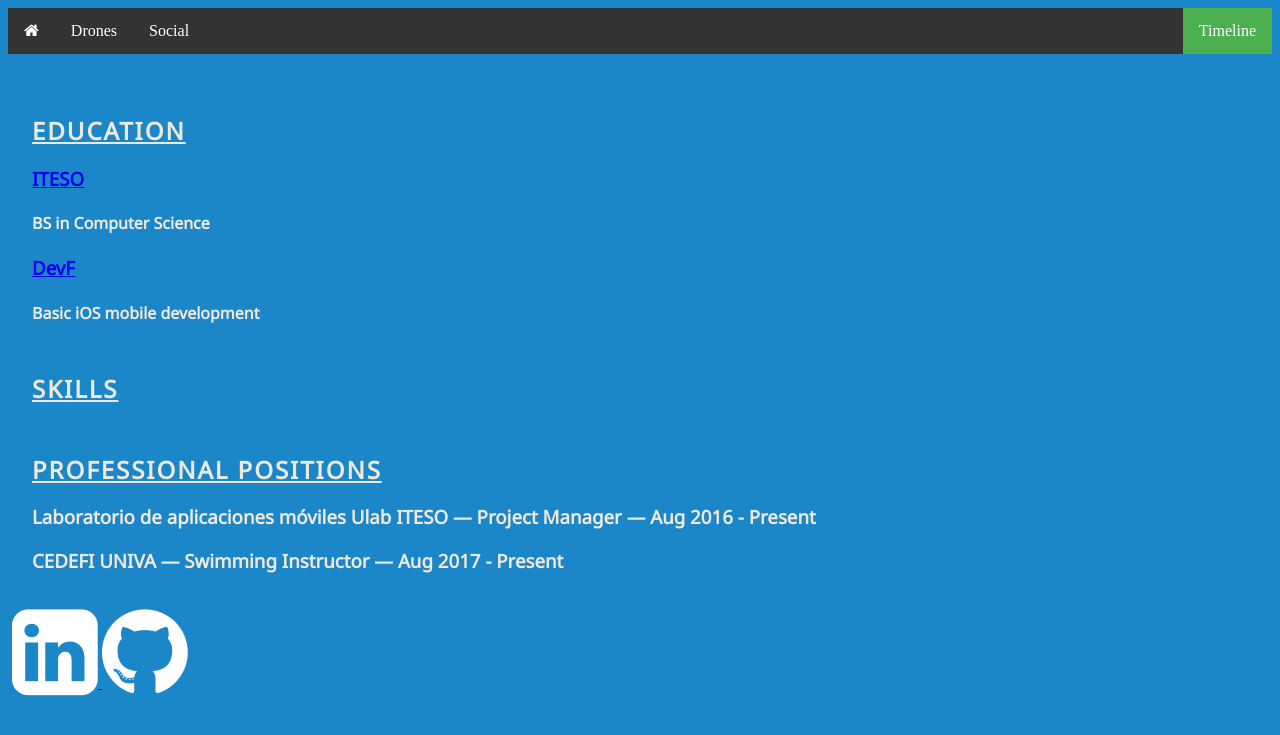
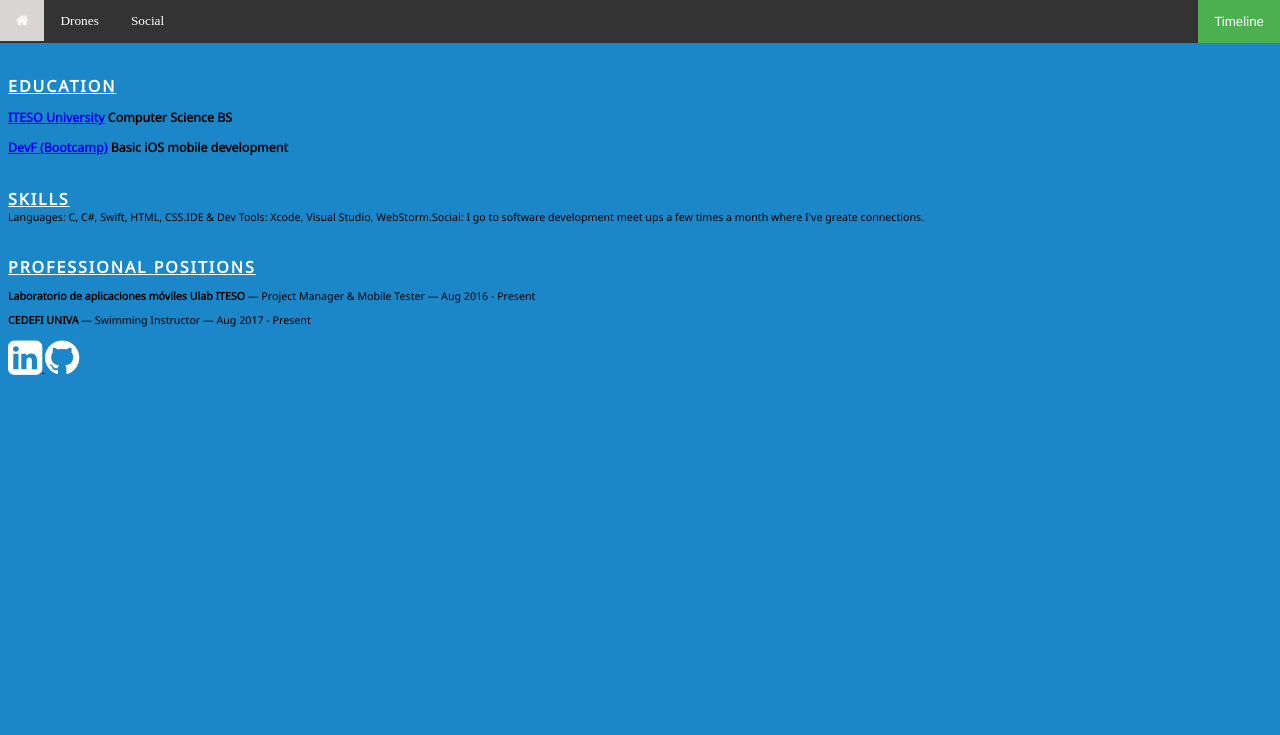
Before and after one commit to luisfergromo/luisfergromo.github.io, a PHP site: page /timeline.html in a window 1280 px wide. Shown: the top 735 px of the page. Run offline with PHP 8.4, Linux system fonts and the light colour scheme.

Commit message:
Timeline update to 2.7v Index upgrade to 3.1v Drones 2.0v Social 0.3 About me removed

```diff
--- a/social.html
+++ b/social.html
@@ -61,7 +61,7 @@
 </head>
 <body>
 <!-- NavBar -->
-<div class="topnav" id="navBar" align="center">
+<div class="topnav" align="center">
     <ul>
         <li><a class="fa fa-home" href="index.html"></a></li>
         <li><a class="fa fa-drone" href="drones.html">Drones</a></li>
--- a/timeline.html
+++ b/timeline.html
@@ -9,11 +9,23 @@
     <script type="text/javascript">Cufon.replace('h1', {fontFamily: 'Adobe Caslon Pro', hover: true})</script>
     <title>Timeline</title>
     <style>
+    body{
+        font-size: smaller;
+    }
+        div.cvInfo ul{
+            background-color: #1C87C8;
+        }
+    cvInfo{
+        display: inline-block;
+    }
+        div.paragraph{
+
+        }
     </style>
 </head>
 <body>
 <!-- NavBar -->
-<div class="topnav" id="navBar" align="center">
+<div class="topNav" align="center">
     <ul>
         <li><a class="fa fa-home" href="index.html"></a></li>
         <li><a class="fa fa-drone" href="drones.html">Drones</a></li>
@@ -23,40 +35,37 @@
         <li style="float: right"><a class="active" href="timeline.html">Timeline</a></li>
     </ul>
 </div>
-<div class="body">
+<div class="information">
     <div class="cvInfo">
         <h2><u>EDUCATION</u></h2>
-        <div>
-            <h3><b><a href="https://iteso.mx">ITESO</a></b></h3>
-            <h4>BS in Computer Science</h4>
+        <div class="paragraph">
+            <h3><b><a href="https://iteso.mx">ITESO University</a> Computer Science BS</b></h3>
         </div>
-        <div>
-            <h3><b><a href="https://devf.mx">DevF</a></b></h3>
-            <h4>Basic iOS mobile development</h4>
+        <div class="paragraph">
+            <h3><b><a href="https://devf.mx">DevF (Bootcamp)</a> Basic iOS mobile development</b></h3>
         </div>
 
-
         <h2><u>SKILLS</u></h2>
-        <!--<ul>
+        <ul>
             <li>Languages: C, C#, Swift, HTML, CSS.</li>
             <li>IDE & Dev Tools: Xcode, Visual Studio, WebStorm.</li>
             <li>Social: I go to software development meet ups a few times a month where I've greate connections.</li>
-        </ul>-->
+        </ul>
 
         <h2><u>PROFESSIONAL POSITIONS</u></h2>
-        <h3><b>Laboratorio de aplicaciones móviles Ulab ITESO</b> — Project Manager — Aug 2016 - Present</h3>
+        <p><b>Laboratorio de aplicaciones móviles Ulab ITESO</b> — Project Manager & Mobile Tester — Aug 2016 - Present</p>
         <!--<h4>High impact development apps</h4>-->
         <!--<ul>-->
         <!--<li>TryForUs, Mi ITESO, Jalisco Sin Hambre</li>-->
         <!--</ul>-->
-        <h3><b>CEDEFI UNIVA</b> — Swimming Instructor — Aug 2017 - Present</h3>
+        <p><b>CEDEFI UNIVA</b> — Swimming Instructor — Aug 2017 - Present</p>
     </div>
-    <div class="socialMedia" style="alignment: center">
+    <div class="socialMedia">
         <a href="https://linkedin.com/in/luisfergromo">
-            <i class="fa fa-linkedin-square"style="font-size:100px"></i>
+            <i class="fa fa-linkedin-square"style="font-size: 40px"></i>
         </a>
         <a href="https://github.com/luisfergromo">
-            <i class="fa fa-github"style="font-size:100px"></i>
+            <i class="fa fa-github"style="font-size:40px"></i>
             <!--<img src="images/GitHub_Logo_White.png" style="width: 15%; height: 15%">-->
         </a>
     </div>
--- a/tools/stylesheets/timeline.css
+++ b/tools/stylesheets/timeline.css
@@ -3,13 +3,11 @@
  * ------------------------------------- */
 
 @import url(http://fonts.googleapis.com/css?family=Noto+Sans);
-.topNav{
-    padding-right: 0px;
+div.topNav{
     margin: -8px -8px 0px -8px;
     background: #d9d5d5;
     font-family: "Helvetica Neue", Helvetica, Arial;
     width: auto;
-    height: 46px;
 }
 li {
     float: left;
@@ -39,28 +37,24 @@ ul {
 .active {
     background-color: #4CAF50;
 }
-body{
-    background-color: #1C87C8;
-}
+
 h2 {
     margin: 2em 0 0 0;
     font-size: 1.5em;
     letter-spacing: 2px;
     text-transform: uppercase;
+    color: white;
 }
-
-.body{
-    padding: 12px;
-    margin: 0px -8px -200px -8px ;
-    background-color: #1C87C8;
-    font-size: 100%;
-    font-family: "Noto Sans", sans-serif;
-    color: #eee9dc;
+html{
+    background: #1C87C8;
+}
+body{
     width: auto;
     height: auto;
 }
-.cvInfo{
-    padding: 0px 40px 10px 20px;
+.information{
+    font-size: 80%;
+    font-family: "Noto Sans", sans-serif;
 }
 .socialMedia {
     width: auto;
@@ -69,9 +63,8 @@ h2 {
     align-content: center;
 }
 
-.fa-linkedin-square {
+
+.fa-linkedin-square, .fa-github {
     color: white;
+
 }
-.fa-github{
-    color: white;
-}
```
